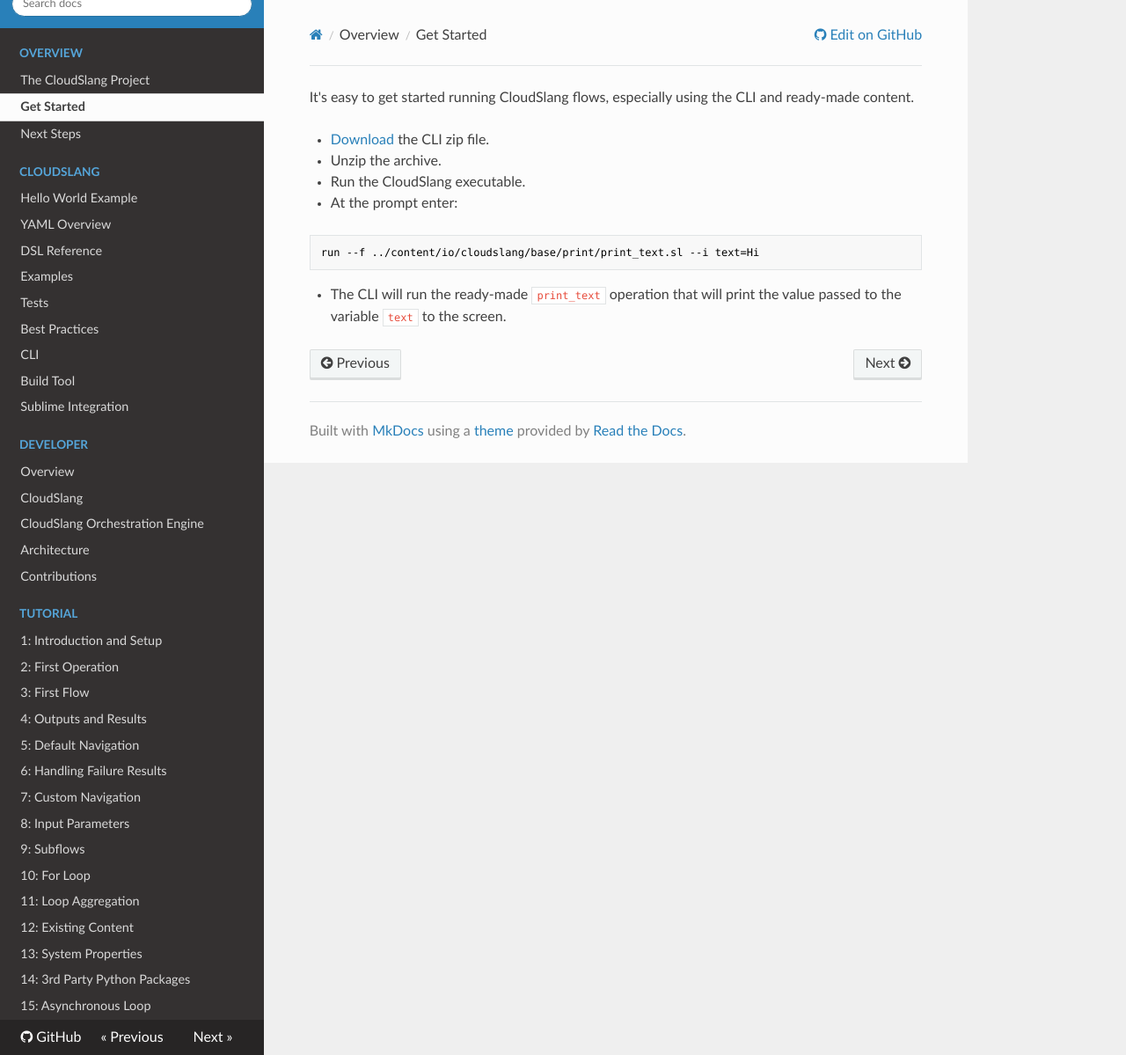
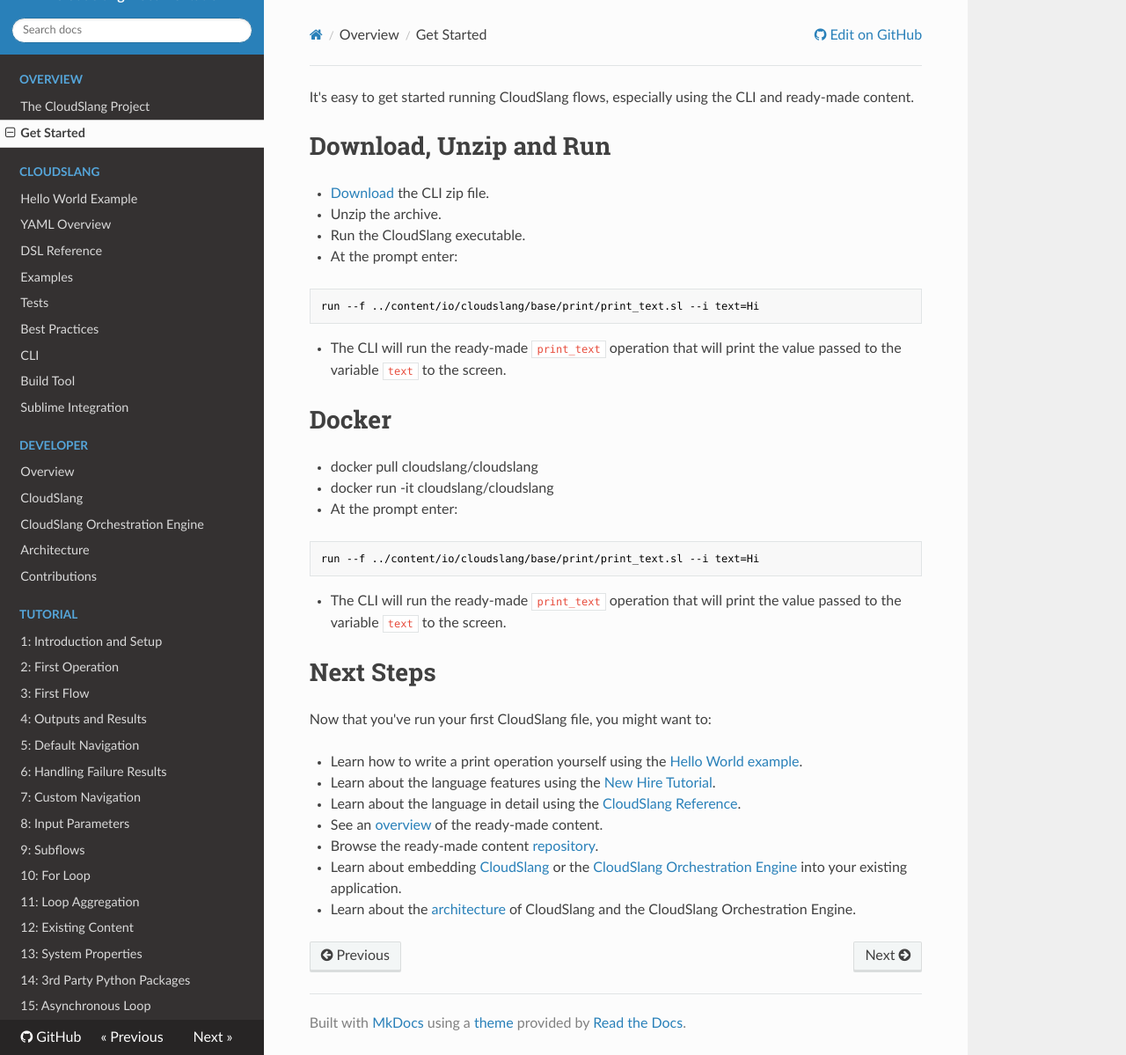
Before and after one commit to CloudSlang/docs, an MkDocs documentation site: the page built from docs/get_started.md, in a window 1280 px wide and 1199 px high. Shown: the whole window at 88% size. Built offline with MkDocs 1.6.1, drawn with Linux system fonts in a browser that asks for light colours; nearby versions of some CDN libraries; old or Windows-style settings are respelled for this version of MkDocs.

Commit message:
added docker and moved next steps
Signed-off-by: Sam Markowitz <sam.markowitz@hp.com>

````diff
--- a/docs/get_started.md
+++ b/docs/get_started.md
@@ -1,4 +1,6 @@
 It's easy to get started running CloudSlang flows, especially using the CLI and ready-made content.
+
+# Download, Unzip and Run
 
 + [Download](http://cloudslang.io/download) the CLI zip file.
 + Unzip the archive.
@@ -10,3 +12,28 @@
 ```
 
 + The CLI will run the ready-made `print_text` operation that will print the value passed to the variable `text` to the screen.
+
+# Docker
+
++ docker pull cloudslang/cloudslang
++ docker run -it cloudslang/cloudslang
++ At the prompt enter:
+
+```bash
+run --f ../content/io/cloudslang/base/print/print_text.sl --i text=Hi
+```
+
++ The CLI will run the ready-made `print_text` operation that will print the value passed to the variable `text` to the screen.
+
+
+# Next Steps
+
+Now that you've run your first CloudSlang file, you might want to:
+
++ Learn how to write a print operation yourself using the [Hello World example](hello_world.md).
++ Learn about the language features using the [New Hire Tutorial](tutorial/01_lesson).
++ Learn about the language in detail using the [CloudSlang Reference](cloudslang_dsl_reference.md).
++ See an [overview](https://github.com/CloudSlang/cloud-slang-content/blob/master/DOCS.md) of the ready-made content.
++ Browse the ready-made content [repository](https://github.com/CloudSlang/cloud-slang-content).
++ Learn about embedding [CloudSlang](developer_cloudslang.md) or the [CloudSlang Orchestration Engine](developer_score.md) into your existing application.
++ Learn about the [architecture](developer_architecture.md) of CloudSlang and the CloudSlang Orchestration Engine.
--- a/mkdocs.yml
+++ b/mkdocs.yml
@@ -6,7 +6,6 @@
   - 'Overview':
     - 'The CloudSlang Project': 'index.md'
     - 'Get Started': 'get_started.md'
-    - 'Next Steps': 'next_steps.md'
   - 'CloudSlang':
     - 'Hello World Example': 'hello_world.md'
     - 'YAML Overview': 'yaml_overview.md'
````
Also changed, not shown: docs/next_steps.md (deleted, +0 -9 lines).
